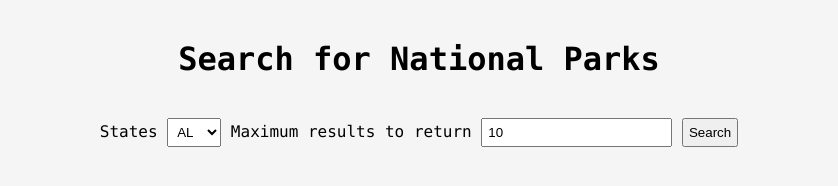
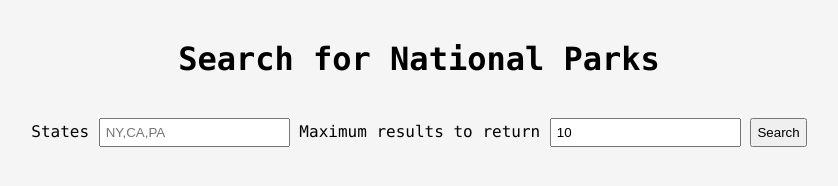
Before and after one commit to aneudya4/national-park-api, a plain HTML site: page index.html in a window 1280 px wide. Shown: the whole page, without its empty margins (221-1059 px from the left). Drawn offline with nearby package versions, Linux system fonts and the light colour scheme.

Commit message:
added funtionality where user can search for multiple state parks at the same time

```diff
--- a/index.html
+++ b/index.html
@@ -15,59 +15,7 @@
       </div>
       <form class="form">
         <label for="option-state">States</label>
-        <select id="option-state">
-          <option value="AL">AL</option>
-          <option value="AK">AK</option>
-          <option value="AR">AR</option>
-          <option value="AZ">AZ</option>
-          <option value="CA">CA</option>
-          <option value="CO">CO</option>
-          <option value="CT">CT</option>
-          <option value="DC">DC</option>
-          <option value="DE">DE</option>
-          <option value="FL">FL</option>
-          <option value="GA">GA</option>
-          <option value="HI">HI</option>
-          <option value="IA">IA</option>
-          <option value="ID">ID</option>
-          <option value="IL">IL</option>
-          <option value="IN">IN</option>
-          <option value="KS">KS</option>
-          <option value="KY">KY</option>
-          <option value="LA">LA</option>
-          <option value="MA">MA</option>
-          <option value="MD">MD</option>
-          <option value="ME">ME</option>
-          <option value="MI">MI</option>
-          <option value="MN">MN</option>
-          <option value="MO">MO</option>
-          <option value="MS">MS</option>
-          <option value="MT">MT</option>
-          <option value="NC">NC</option>
-          <option value="NE">NE</option>
-          <option value="NH">NH</option>
-          <option value="NJ">NJ</option>
-          <option value="NM">NM</option>
-          <option value="NV">NV</option>
-          <option value="NY">NY</option>
-          <option value="ND">ND</option>
-          <option value="OH">OH</option>
-          <option value="OK">OK</option>
-          <option value="OR">OR</option>
-          <option value="PA">PA</option>
-          <option value="RI">RI</option>
-          <option value="SC">SC</option>
-          <option value="SD">SD</option>
-          <option value="TN">TN</option>
-          <option value="TX">TX</option>
-          <option value="UT">UT</option>
-          <option value="VT">VT</option>
-          <option value="VA">VA</option>
-          <option value="WA">WA</option>
-          <option value="WI">WI</option>
-          <option value="WV">WV</option>
-          <option value="WY">WY</option>
-        </select>
+        <input type="text" id="option-state" placeholder="NY,CA,PA" />
 
         <label for="results-limit">Maximum results to return</label>
         <input type="number" name="max-results" id="results-limit" value="10" />
--- a/index.js
+++ b/index.js
@@ -16,8 +16,12 @@ function renderParksInfo(responseJson) {
     $('.results-list').append(`
       <li>
         <h2 >${responseJson.data[i].name}</h2>
-        <p >${responseJson.data[i].description}</p>
-        <a href=${responseJson.data[i].url} target="_blank" >Website:${responseJson.data[i].url}</a>
+        <p >${
+          responseJson.data[i].description || 'Description Not Available'
+        }</p>
+        <a href=${responseJson.data[i].url} target="_blank" >Website:${
+      responseJson.data[i].url
+    }</a>
       </li>
       `);
   }
```
